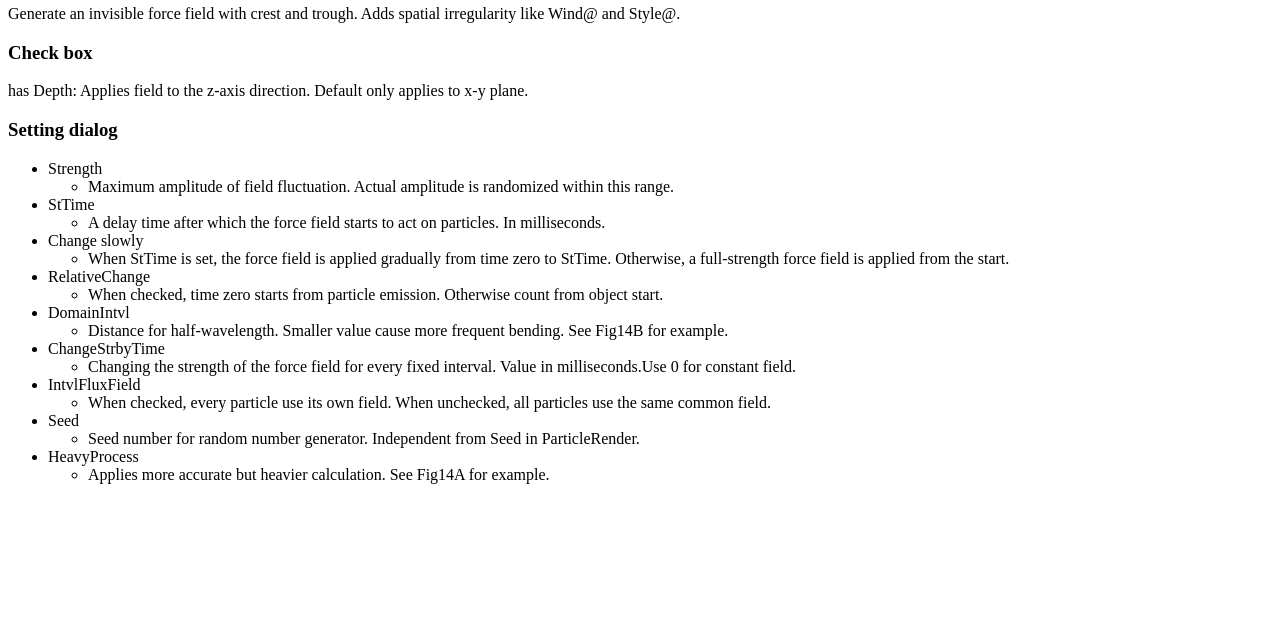
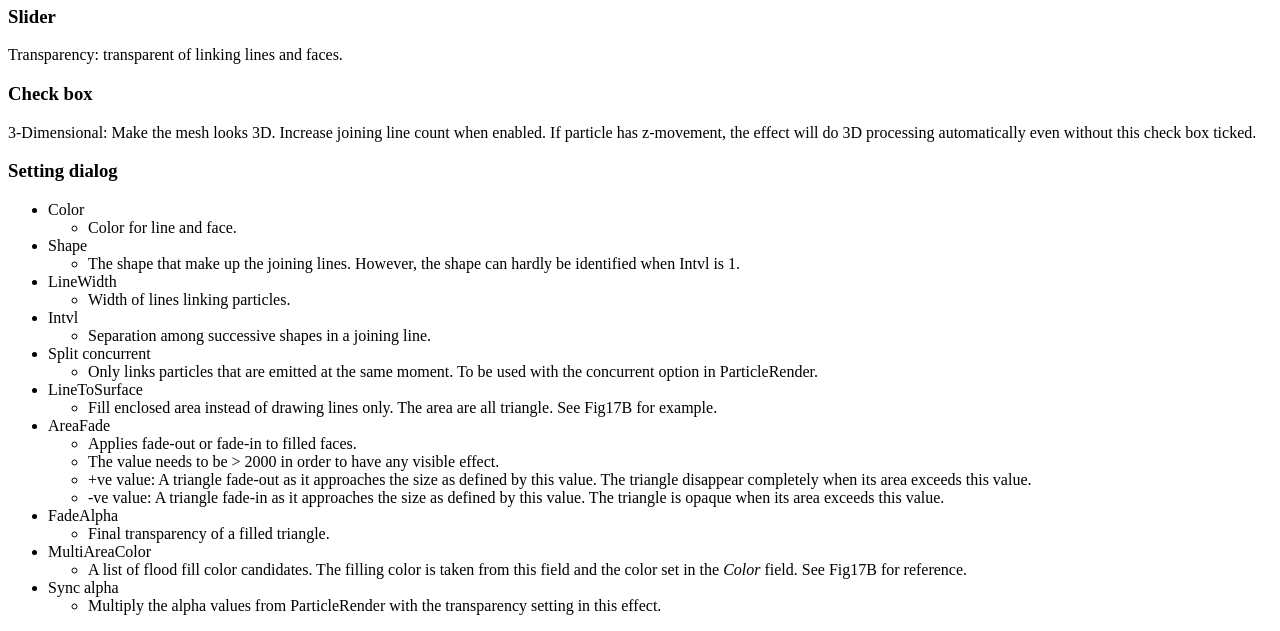
Before and after one commit to MaverickTse/Utl_ParticleV3_manual, a plain HTML site: page 17_Mesh.html in a window 1280 px wide. Shown: the part 1624-2255 px from the top of the page. Before the commit the page ends 2124 px from the top, so only its background shows below. Drawn offline with Linux system fonts and the light colour scheme.

Commit message:
done section17

```diff
--- a/17_Mesh.html
+++ b/17_Mesh.html
@@ -1,61 +1,73 @@
 <html>
 
 <head>
-<title>14: FluxField</title>
+<title>17: Join particles with straight lines and optionally fill the enclosed area with color.</title>
 </head>
 
 <body>
 <figure>
-<img src="14A.png">
-<figcaption>Fig14A: Effect of applying FluxField and enabling HeavyProcess. Red (Layer1): Particles going down in a straight line in the absence of FluxField. Green (Layer2): FluxField enabled with settings shown in the dialog at center. The tails became curry. Blue (Layer 3): Almost the same with Green particles except that HeavyProcess is enabled. Notice the tails' bending is more smooth but bend less. All seed values for FluxFiled and ParticleRender are set to -1. Colors other than pure red, green and blue are due to overlapping particles.</figcaption>
+<img src="17A.png">
+<figcaption>Fig17A: Basic use of Mesh@. The base object is a green hexagon. Emitting from a line going straight downwards.</figcaption>
 </figure>
 
 <figure>
-<img src="14B.png">
-<figcaption>Fig14B: Effect of changing DomainIntvl. Green (layer 1): Default setting at DomainIntvl=100. Red (layer 2): DomainIntvl=20. Notice the red tails bend more frequently than green. All seed values set to -1. Yellow color is a result of two overlapping particles.</figcaption>
+<img src="17B.png">
+<figcaption>Fig17B: A more refined example using filled triangle under certain size. The fill color is chosen randomly from <i>Color</i> and <i>MultiAreaColor</i>. Floodfill is enabled via <i>LineToSurface</i> check box. Area threshold is set by <i>AreaFade</i>.</figcaption>
 </figure>
 
-<h2>FluxField</h2>
+<h2>Mesh</h2>
 <p>
-Generate an invisible force field with crest and trough. Adds spatial irregularity like Wind@ and Style@.
+Join particles with straight lines.
+</p>
+<h3>Slider</h3>
+<p>
+Transparency: transparent of linking lines and faces.
 </p>
 
 <h3>Check box</h3>
 <p>
-has Depth: Applies field to the z-axis direction. Default only applies to x-y plane.
+3-Dimensional: Make the mesh looks 3D. Increase joining line count when enabled. If particle has z-movement, the effect will do 3D processing automatically even without this check box ticked.
 </p>
 
 <h3>Setting dialog</h3>
 <p>
 <ul>
-  <li>Strength
-  <ul><li>Maximum amplitude of field fluctuation. Actual amplitude is randomized within this range.</li></ul>
+  <li>Color
+  <ul><li>Color for line and face.</li></ul>
   </li>
-  <li>StTime
-  <ul><li>A delay time after which the force field starts to act on particles. In milliseconds.</li></ul>
+  <li>Shape
+  <ul><li>The shape that make up the joining lines. However, the shape can hardly be identified when Intvl is 1.</li></ul>
   </li>
-	<li>Change slowly
-  <ul><li>When StTime is set, the force field is applied gradually from time zero to StTime. Otherwise, a full-strength force field is applied from the start.</li>
+	<li>LineWidth
+  <ul><li>Width of lines linking particles.</li>
   </ul>
   </li>
-    <li>RelativeChange
-  <ul><li>When checked, time zero starts from particle emission. Otherwise count from object start.</li>
+    <li>Intvl
+  <ul><li>Separation among successive shapes in a joining line.</li>
   </ul>
   </li>
-    <li>DomainIntvl
-  <ul><li>Distance for half-wavelength. Smaller value cause more frequent bending. See Fig14B for example.</li></ul>
+    <li>Split concurrent
+  <ul><li>Only links particles that are emitted at the same moment. To be used with the concurrent option in ParticleRender.</li></ul>
   </li>
-    <li>ChangeStrbyTime
-  <ul><li>Changing the strength of the force field for every fixed interval. Value in milliseconds.Use 0 for constant field.</li></ul>
+    <li>LineToSurface
+  <ul><li>Fill enclosed area instead of drawing lines only. The area are all triangle. See Fig17B for example.</li></ul>
   </li>
-    <li>IntvlFluxField
-  <ul><li>When checked, every particle use its own field. When unchecked, all particles use the same common field.</li></ul>
+    <li>AreaFade
+  <ul>
+  <li>Applies fade-out or fade-in to filled faces.</li>
+  <li>The value needs to be &gt 2000 in order to have any visible effect. </li>
+  <li>+ve value: A triangle fade-out as it approaches the size as defined by this value. The triangle disappear completely when its area exceeds this value.</li>
+  <li>-ve value: A triangle fade-in as it approaches the size as defined by this value. The triangle is opaque when its area exceeds this value. </li>
+  </ul>
   </li>
-    <li>Seed
-  <ul><li>Seed number for random number generator. Independent from Seed in ParticleRender.</li></ul>
+    <li>FadeAlpha
+  <ul><li>Final transparency of a filled triangle.</li></ul>
   </li>
-    <li>HeavyProcess
-  <ul><li>Applies more accurate but heavier calculation. See Fig14A for example.</li></ul>
+    <li>MultiAreaColor
+  <ul><li>A list of flood fill color candidates. The filling color is taken from this field and the color set in the <i>Color</i> field. See Fig17B for reference.</li></ul>
+  </li>
+  <li>Sync alpha
+  <ul><li>Multiply the alpha values from ParticleRender with the transparency setting in this effect.</li></ul>
   </li>
 
 </ul>
```
Also changed, not shown: JPManualTXT/15@軌跡の説明.txt (deleted), JPManualTXT/17@メッシュの説明.txt (deleted).
